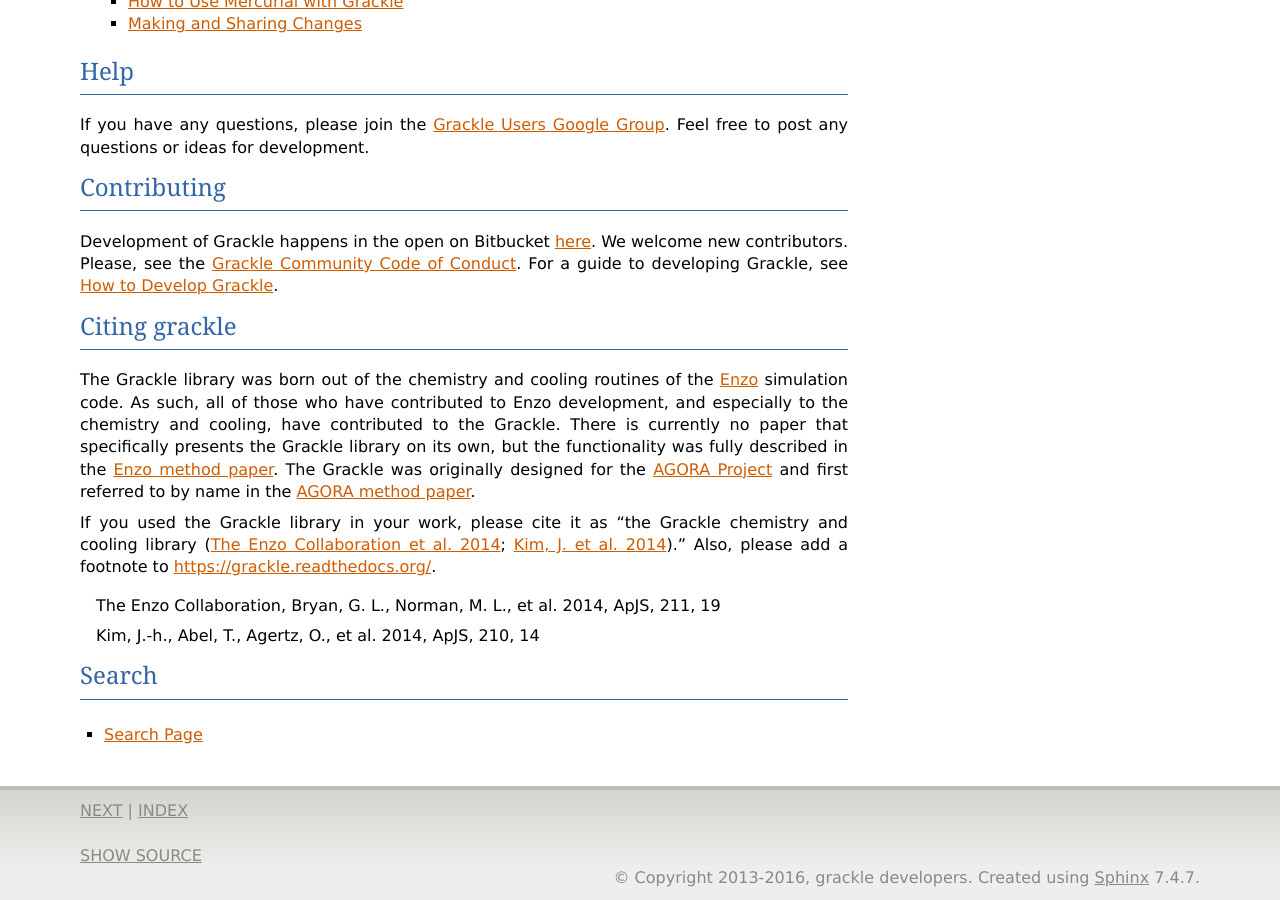
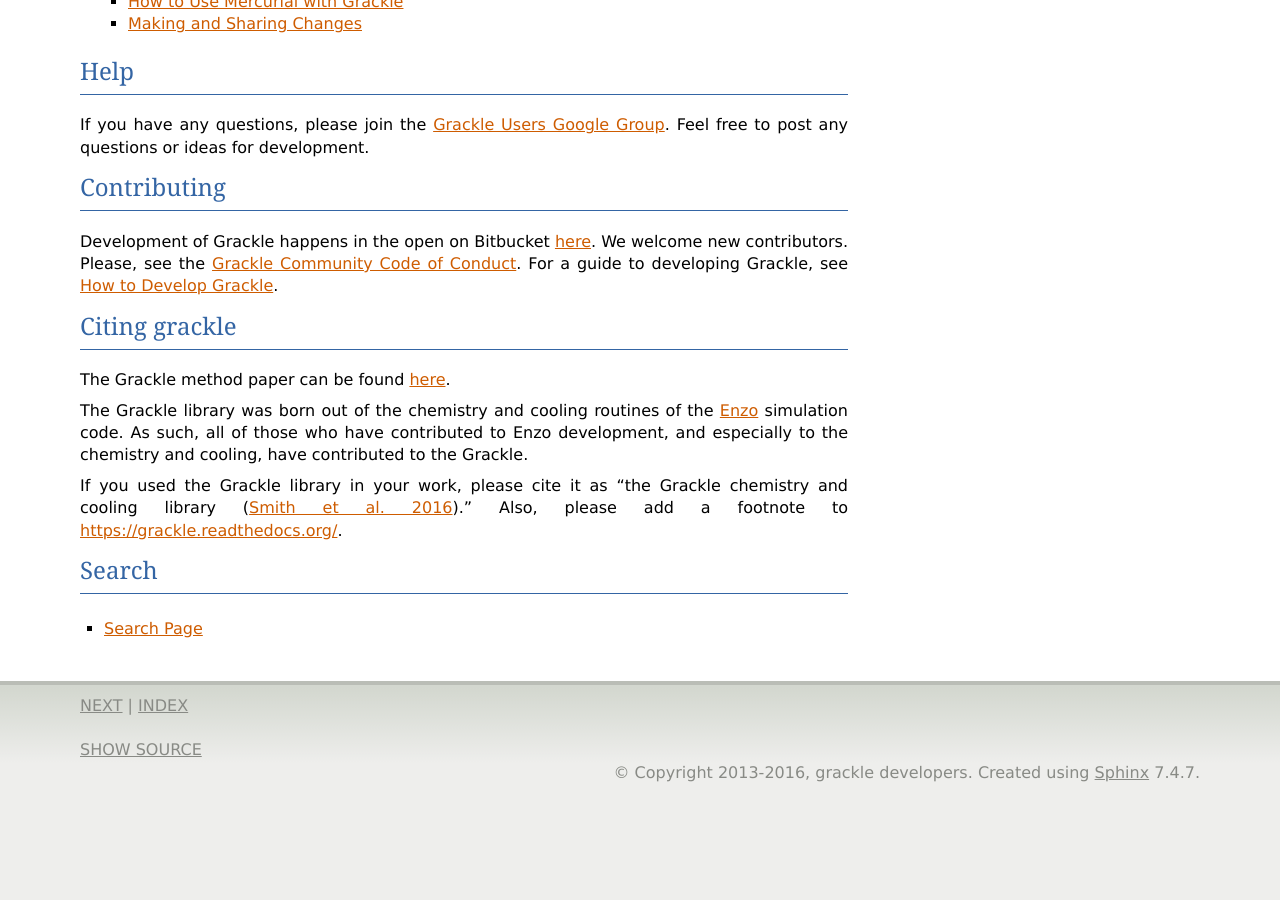
Before and after one commit to grackle-project/grackle, a Sphinx documentation site: the page built from doc/source/index.rst, in a window 1280 px wide and 900 px high, scrolled down 1663 px. Built offline with Sphinx 7.4.7, drawn with Linux system fonts in a browser that asks for light colours; after the commit the page ends 2457 px from its top, so only the background shows below that.

Commit message:
Updating citation to reference method paper.

```diff
--- a/doc/source/index.rst
+++ b/doc/source/index.rst
@@ -65,27 +65,20 @@ Please, see the :ref:`conduct`.  For a guide to developing Grackle, see
 Citing grackle
 --------------
 
+The Grackle method paper can be found
+`here <https://arxiv.org/abs/1610.09591>`__.
+
 The Grackle library was born out of the chemistry and cooling routines of the
 `Enzo <http://enzo-project.org/>`__ simulation code.  As such, all of those who
 have contributed to Enzo development, and especially to the chemistry and
-cooling, have contributed to the Grackle.  There is currently no paper that
-specifically presents the Grackle library on its own, but the functionality
-was fully described in the `Enzo method paper
-<http://adsabs.harvard.edu/abs/2013arXiv1307.2265T>`_.  The Grackle was
-originally designed for the `AGORA Project
-<https://sites.google.com/site/santacruzcomparisonproject/>`_ and first referred
-to by name in the `AGORA method paper
-<http://adsabs.harvard.edu/abs/2013arXiv1308.2669K>`_.
+cooling, have contributed to the Grackle.
 
 If you used the Grackle library in your work, please cite it as "the Grackle
-chemistry and cooling library (`The Enzo Collaboration et al. 2014
-<http://adsabs.harvard.edu/abs/2014ApJS..211...19B>`_; `Kim, J. et al. 2014
-<http://adsabs.harvard.edu/abs/2014ApJS..210...14K>`_)."  Also, please add a
-footnote to `https://grackle.readthedocs.org/ <https://grackle.readthedocs.org/>`_.
+chemistry and cooling library (`Smith et al. 2016
+<https://arxiv.org/abs/1610.09591>`_)."  Also, please add a footnote to
+`https://grackle.readthedocs.org/ <https://grackle.readthedocs.org/>`_.
 
-  The Enzo Collaboration, Bryan, G. L., Norman, M. L., et al. 2014, ApJS, 211, 19
 
-  Kim, J.-h., Abel, T., Agertz, O., et al. 2014, ApJS, 210, 14
 
 Search
 ------
```
Also changed, not shown: 1 other file.
